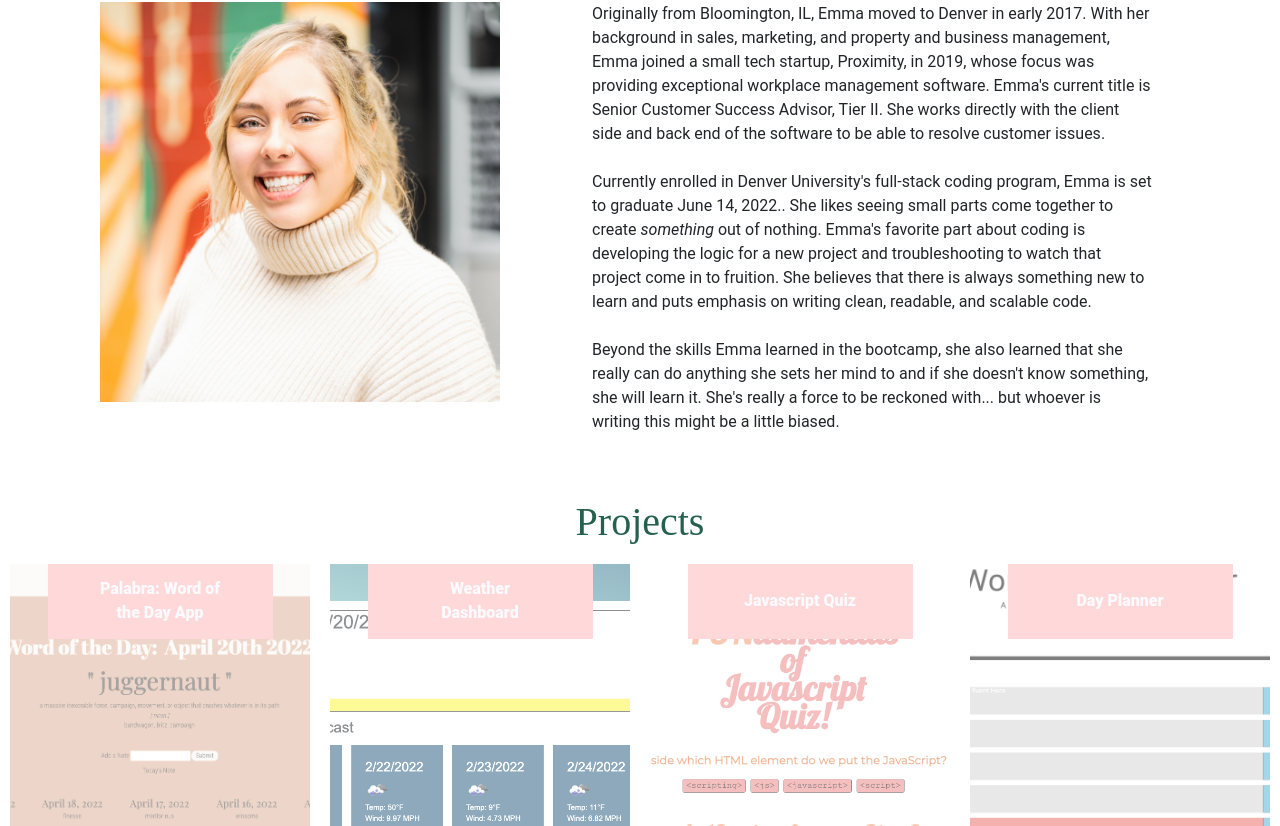
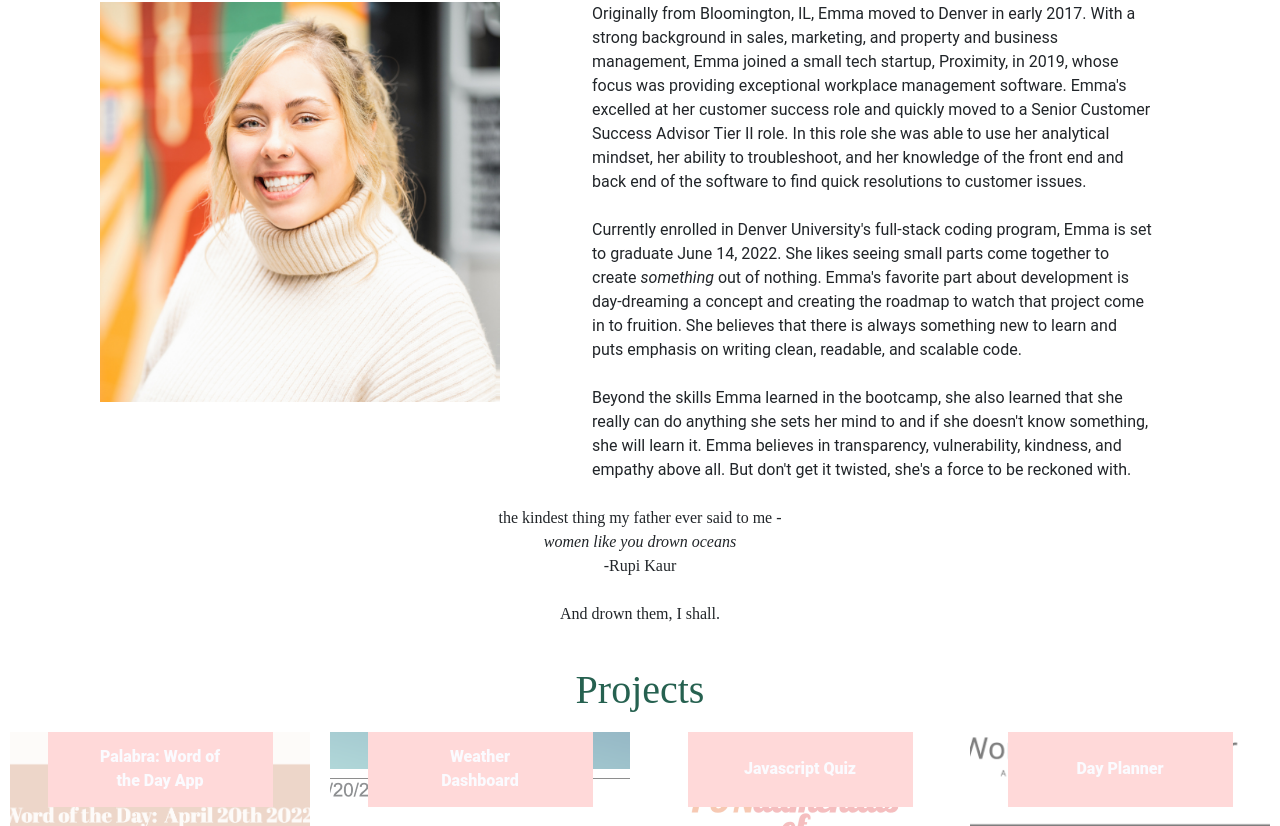
Before and after one commit to emmareimer/portfolio, a React (Create React App) app: page / in a window 1280 px wide. Shown: the part 690-1516 px from the top of the page. Built offline with nearby package versions, Linux system fonts and the light colour scheme.

Commit message:
changed about me

```diff
--- a/src/App.css
+++ b/src/App.css
@@ -116,6 +116,11 @@ p {
   text-align: left;
   margin-right: 10%;
   margin-left: 15%;
+}
+
+#scarletBegonias {
+  text-align: center;
+  font-family: 'Playfair Display', serif;
 }
 
 /* --------------------------- Projects ---------------------------------- */
--- a/src/components/about-me/AboutMe.js
+++ b/src/components/about-me/AboutMe.js
@@ -15,16 +15,26 @@ const AboutMe = () => {
 
             <div id="bio">
                 <p>
-                    Originally from Bloomington, IL, Emma moved to Denver in early 2017. With her background in sales, marketing, and property and business management, Emma joined a small tech startup, Proximity, in 2019, whose focus was providing exceptional workplace management software. Emma's current title is Senior Customer Success Advisor, Tier II. She works directly with the client side and back end of the software to be able to resolve customer issues. <br /><br />
+                    Originally from Bloomington, IL, Emma moved to Denver in early 2017. With a strong background in sales, marketing, and property and business management, Emma joined a small tech startup, Proximity, in 2019, whose focus was providing exceptional workplace management software. Emma's excelled at her customer success role and quickly moved to a Senior Customer Success Advisor Tier II role. In this role she was able to use her analytical mindset, her ability to troubleshoot, and her knowledge of the front end and back end of the software to find quick resolutions to customer issues. <br /><br />
                 </p>
                 <p>
-                    Currently enrolled in Denver University's full-stack coding program, Emma is set to graduate June 14, 2022.. She likes seeing small parts come together to create <i>something</i> out of nothing. Emma's favorite part about coding is developing the logic for a new project and troubleshooting to watch that project come in to fruition. She believes that there is always something new to learn and puts emphasis on writing clean, readable, and scalable code. <br /><br />
+                    Currently enrolled in Denver University's full-stack coding program, Emma is set to graduate June 14, 2022. She likes seeing small parts come together to create <i>something</i> out of nothing. Emma's favorite part about development is day-dreaming a concept and creating the roadmap to watch that project come in to fruition. She believes that there is always something new to learn and puts emphasis on writing clean, readable, and scalable code. <br /><br />
                 </p>
                 <p>
-                    Beyond the skills Emma learned in the bootcamp, she also learned that she really can do anything she sets her mind to and if she doesn't know something, she will learn it. She's really a force to be reckoned with... but whoever is writing this might be a little biased. <br /><br />
+                    Beyond the skills Emma learned in the bootcamp, she also learned that she really can do anything she sets her mind to and if she doesn't know something, she will learn it. Emma believes in transparency, vulnerability, kindness, and empathy above all. But don't get it twisted, she's a force to be reckoned with. <br /><br />
                 </p>
             </div>
             </div>
+
+                <div>
+                    <p id="scarletBegonias">
+                        the kindest thing my father ever said to me - <br/>
+                        <em>women like you drown oceans</em> <br/>
+                        -Rupi Kaur <br/><br/>
+                        And drown them, I shall.
+                    </p>
+                </div>
+
     </div>
     );
 };
```
